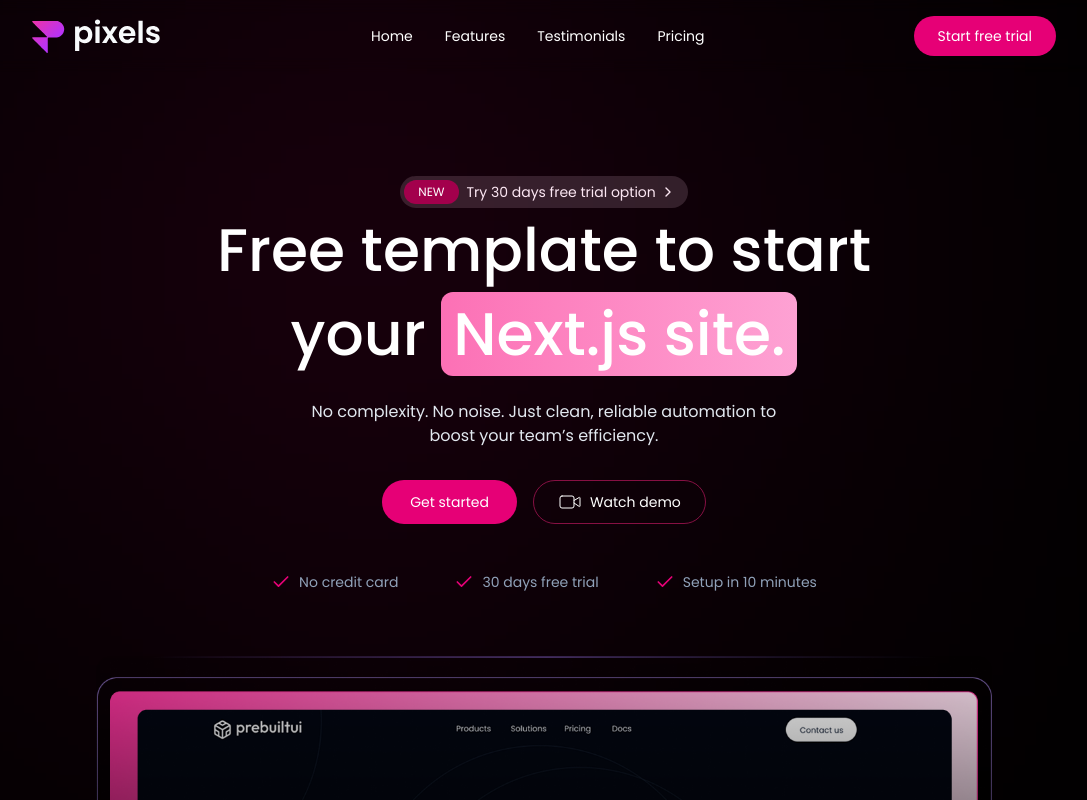
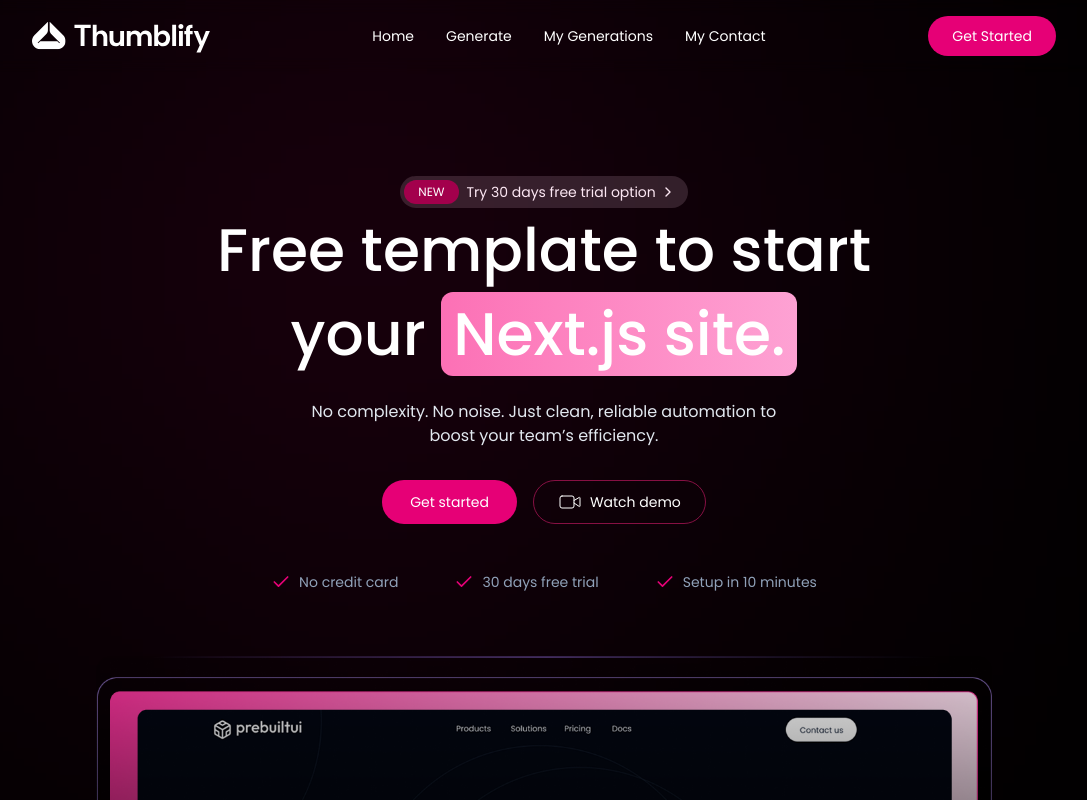
Before and after one commit to siddharthNirmale/Thumbnail, a React (Vite) app in the folder client/: page / in a window 1280 px wide. Shown: the top 800 px of the page, without its empty margins (96-1183 px from the left). Built offline with nearby package versions, Linux system fonts and the light colour scheme.

Commit message:
aaj ka itna hi, navbar ka khel khatam

```diff
--- a/client/src/components/Navbar.tsx
+++ b/client/src/components/Navbar.tsx
@@ -4,9 +4,13 @@
 import { navlinks } from "../data/navlinks";
 import type { INavLink } from "../types";
 import { NavLink } from "react-router-dom";
+import { Link } from "react-router-dom";
+import { useNavigate } from "react-router-dom";
 
 export default function Navbar() {
     const [isOpen, setIsOpen] = useState(false);
+    const navigate = useNavigate();
+
 
     return (
         <>
@@ -16,20 +20,22 @@
                 viewport={{ once: true }}
                 transition={{ type: "spring", stiffness: 250, damping: 70, mass: 1 }}
             >
-                <a href="https://prebuiltui.com?utm_source=pixels">
-                    <img className="h-8.5 w-auto" src="/assets/logo.svg" alt="logo" width={130} height={34} />
-                </a>
+                <Link to="/">
+                    <img src="/logo.svg" alt="logo" className="h-8.5 w-auto" />
+                </Link>
 
                 <div className="hidden md:flex items-center gap-8 transition duration-500">
-                    {navlinks.map((link: INavLink) => (
-                        <NavLink key={link.name} to={link.href} className="hover:text-pink-500 transition">
-                            {link.name}
-                        </NavLink>
-                    ))}
+
+                    <Link to="/" className="hover:text-pink-300 transition">Home</Link>
+                    <Link to="/generate" className="hover:text-pink-300 transition">Generate</Link>
+                    <Link to="/my-generation" className="hover:text-pink-300 transition">My Generations</Link>
+                    <Link to="#" className="hover:text-pink-300 transition">My Contact</Link>
+
+
                 </div>
 
-                <button className="hidden md:block px-6 py-2.5 bg-pink-600 hover:bg-pink-700 active:scale-95 transition-all rounded-full">
-                    Start free trial
+                <button className="hidden md:block px-6 py-2.5 bg-pink-600 hover:bg-pink-700 active:scale-95 transition-all rounded-full" onClick={() => navigate('/login')}>
+                    Get Started
                 </button>
                 <button onClick={() => setIsOpen(true)} className="md:hidden">
                     <MenuIcon size={26} className="active:scale-90 transition" />
@@ -37,11 +43,15 @@
             </motion.nav>
 
             <div className={`fixed inset-0 z-100 bg-black/40 backdrop-blur flex flex-col items-center justify-center text-lg gap-8 md:hidden transition-transform duration-400 ${isOpen ? "translate-x-0" : "-translate-x-full"}`}>
-                {navlinks.map((link: INavLink) => (
-                    <NavLink key={link.name} to={link.href} onClick={() => setIsOpen(false)}>
-                        {link.name}
-                    </NavLink>
-                ))}
+
+                <Link onClick={() => setIsOpen(false)} to="/" >Home</Link>
+                <Link onClick={() => setIsOpen(false)} to="/generate" >Generate</Link>
+                <Link onClick={() => setIsOpen(false)} to="/my-generation" >My Generations</Link>
+                <Link onClick={() => setIsOpen(false)} to="#" >My Contact</Link>
+                <Link onClick={() => setIsOpen(false)} to="/login" >Login</Link>
+
+
+
                 <button onClick={() => setIsOpen(false)} className="active:ring-3 active:ring-white aspect-square size-10 p-1 items-center justify-center bg-pink-600 hover:bg-pink-700 transition text-white rounded-md flex">
                     <XIcon />
                 </button>
```
